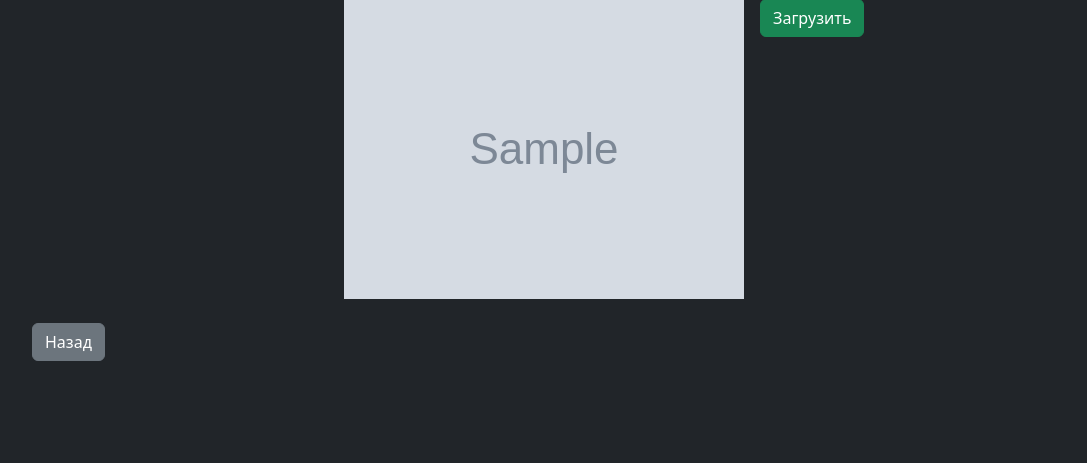
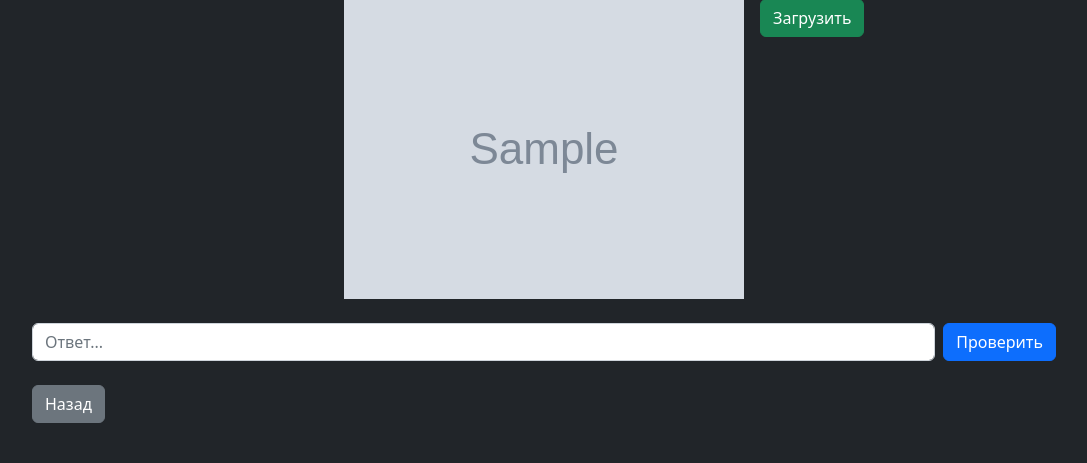
Before and after one commit to Timur1414/stego, a Django app: page /tasks/1 in a window 1280 px wide. Shown: the part 337-800 px from the top of the page, without its empty margins (96-1183 px from the left). Run offline with Django 4.2, Linux system fonts and the light colour scheme; a user stored in the database is signed in; tables that the repository leaves empty hold one stand-in row (values such as "Sample post"); grey boxes marked "Sample" are stand-in pictures.

Commit message:
input for answer + BASE_URL

```diff
--- a/main/templates/base/base.html
+++ b/main/templates/base/base.html
@@ -23,6 +23,8 @@
         {% block content %}{% endblock %}
     </main>
 
+
+    <input type="hidden" name="BASE_URL" value="{{ BASE_URL }}">
 <!--    <footer class="p-2 text-white">-->
 <!--        *контакты*-->
 <!--    </footer>-->
--- a/main/templates/pages/tasks/index.html
+++ b/main/templates/pages/tasks/index.html
@@ -14,6 +14,13 @@
                 <button class="btn btn-success text-right ms-3 position-absolute">Загрузить</button>
             </div>
 
+            <div class="mx-auto text-center my-4" style="width: 80vw">
+                <form class="d-flex" action="{% url 'task' pk=task.id %}" method="POST">
+                    <input class="form-control" type="text" placeholder="Ответ...">
+                    <input class="ms-2 btn btn-primary" type="submit" value="Проверить">
+                </form>
+            </div>
+
             <div class="mx-auto mt-4" style="width: 80vw">
                 <button class="btn btn-secondary" onclick="history.back()">Назад</button>
             </div>
--- a/main/views.py
+++ b/main/views.py
@@ -12,6 +12,7 @@ from django.views.generic import DetailView, UpdateView, ListView, CreateView
 
 from main.forms import UserSettingsEditForm, CreateTaskForm
 from main.models import UserSettings, Task
+from stego.settings import BASE_URL
 
 
 @login_required()
@@ -42,7 +43,8 @@ class CustomLoginView(LoginView):
 
 def index_page(request):
     context = {
-        'pagename': 'Главная'
+        'pagename': 'Главная',
+        'BASE_URL': BASE_URL
     }
     return render(request, 'pages/index/index.html', context)
 
@@ -53,6 +55,9 @@ class ProfilePage(LoginRequiredMixin, DetailView):
     """
     model = get_user_model()
     template_name = 'pages/profile/index.html'
+    extra_context = {
+        'BASE_URL': BASE_URL
+    }
 
     def get_context_data(self, **kwargs):
         context = super().get_context_data(**kwargs)
@@ -72,6 +77,9 @@ class ProfileSettingsPage(LoginRequiredMixin, UpdateView):
     model = get_user_model()
     fields = ['first_name', 'last_name', 'email']
     template_name = 'pages/profile/settings/index.html'
+    extra_context = {
+        'BASE_URL': BASE_URL
+    }
 
     def get_success_url(self) -> str:
         """
@@ -122,6 +130,9 @@ class TaskListPage(LoginRequiredMixin, ListView):
     """
     template_name = 'pages/tasks/list.html'
     model = Task
+    extra_context = {
+        'BASE_URL': BASE_URL
+    }
 
     def get_context_data(self, *, object_list=None, **kwargs):
         context = super().get_context_data(object_list=object_list, **kwargs)
@@ -136,6 +147,9 @@ class TaskPage(LoginRequiredMixin, DetailView):
     """
     model = Task
     template_name = 'pages/tasks/index.html'
+    extra_context = {
+        'BASE_URL': BASE_URL
+    }
 
     def get_context_data(self, **kwargs):
         context = super().get_context_data(**kwargs)
@@ -154,6 +168,9 @@ class CreateTaskPage(LoginRequiredMixin, CreateView):
     model = Task
     fields = ['author', 'title', 'description', 'image', 'answer', 'points', 'group']
     template_name = 'pages/tasks/create.html'
+    extra_context = {
+        'BASE_URL': BASE_URL
+    }
 
     def get_success_url(self):
         """
--- a/stego/settings.py
+++ b/stego/settings.py
@@ -143,3 +143,5 @@ LOGOUT_REDIRECT_URL = '/'
 
 CRISPY_ALLOWED_TEMPLATE_PACKS = "bootstrap5"
 CRISPY_TEMPLATE_PACK = "bootstrap5"
+
+BASE_URL = 'http://127.0.0.1:8000/'
```
Also changed, not shown: main/api/main.py (added).
